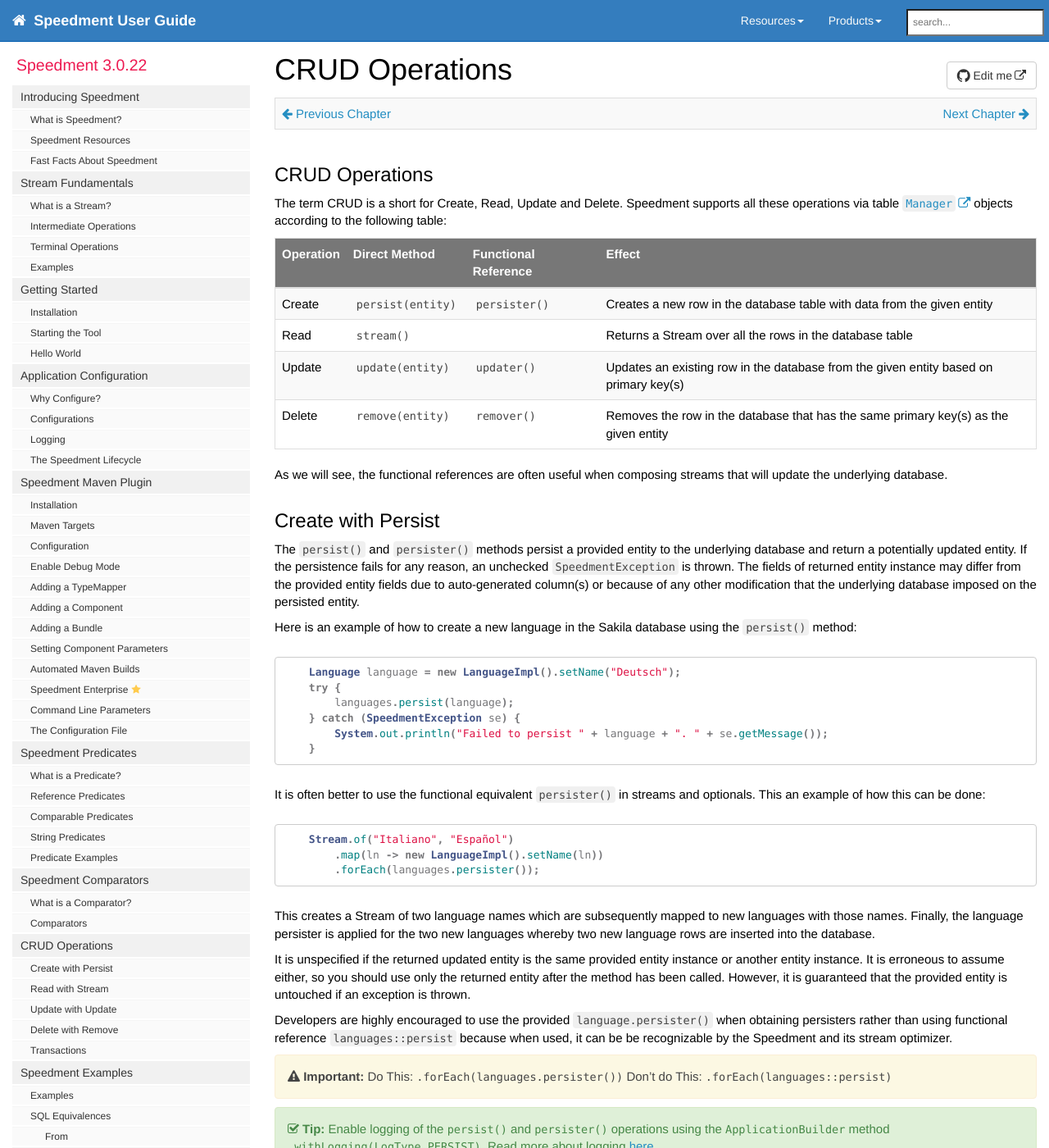
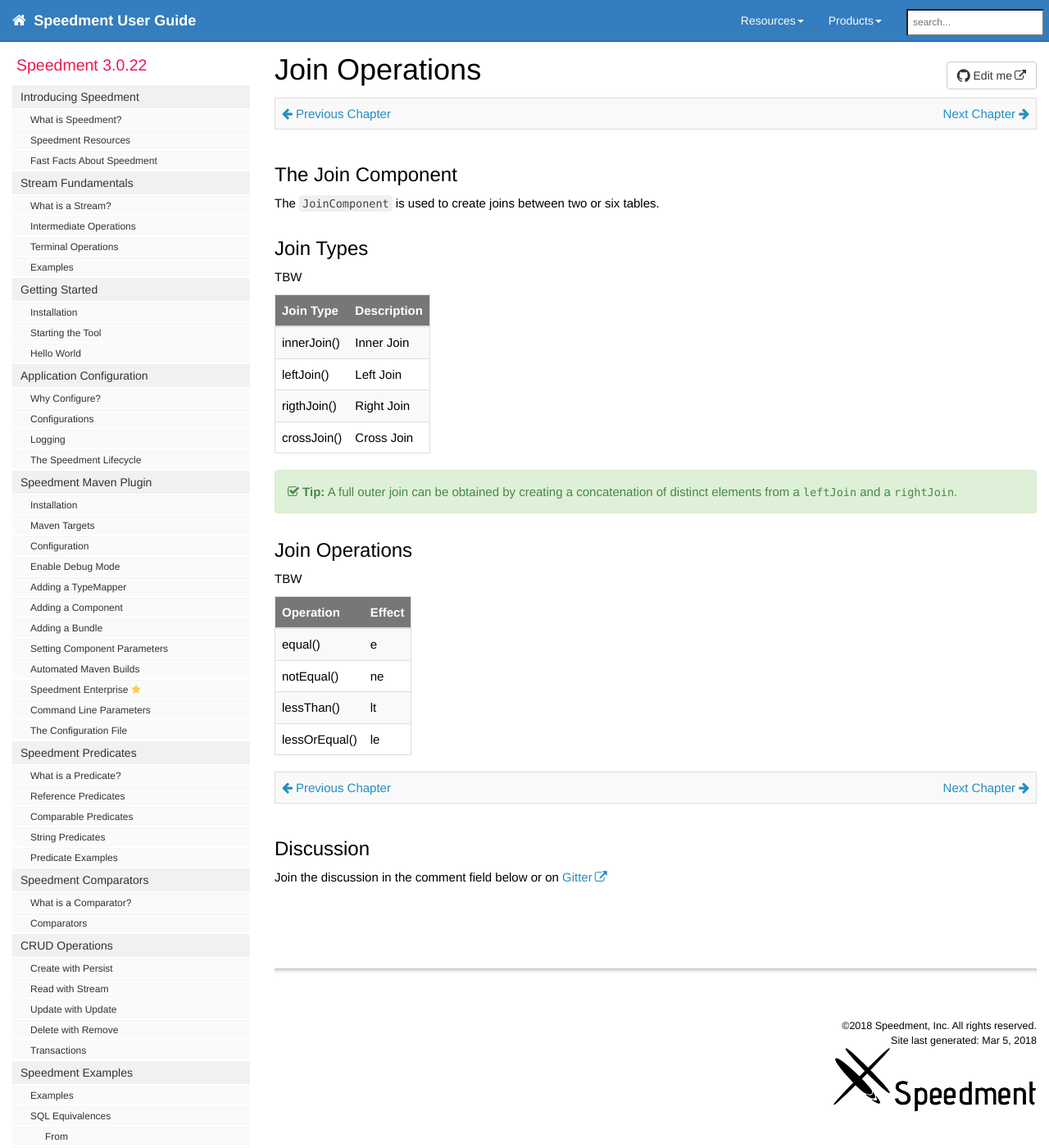
Before and after one commit to speedment/speedment-doc, a Jekyll site: the page built from pages/join.md, in a window 1280 px wide and 1400 px high. Shown: the whole window at 82% size. Built offline with Jekyll 4.4.1, drawn with Linux system fonts in a browser that asks for light colours; nearby versions of some CDN libraries; comment, search, counter and statistics services are not loaded; some of the changed text lies outside the part shown.

Commit message:
Add join page and menu entry

```diff
--- a/pages/comparator.md
+++ b/pages/comparator.md
@@ -6,7 +6,7 @@
 toc: false
 Tags: Stream, Comparator
 previous: predicate.html
-next: crud.html
+next: join.html
 ---
 
 {% include prev_next.html %}
--- a/pages/crud.md
+++ b/pages/crud.md
@@ -5,7 +5,7 @@
 keywords: CRUD, Create, Persist, Update, Delete, Remove
 toc: false
 Tags: CRUD, Create, Persist, Update, Delete, Remove
-previous: comparator.html
+previous: join.html
 next: speedment_examples.html
 ---
 
--- /dev/null
+++ b/pages/join.md
@@ -0,0 +1,52 @@
+---
+permalink: crud.html
+sidebar: mydoc_sidebar
+title: Join Operations
+keywords: Join
+toc: false
+Tags: Join
+previous: comparator.html
+next: crud.html
+---
+
+{% include prev_next.html %}
+
+
+## The Join Component
+
+The `JoinComponent` is used to create joins between two or six tables.
+
+
+## Join Types
+TBW
+
+| Join Type      |  Description
+| :------------- | :---------------------------------------------------------------------------------------------- |
+| innerJoin()    | Inner Join  |
+| leftJoin()     | Left Join   |
+| rigthJoin()    | Right Join  |
+| crossJoin()    | Cross Join  |
+
+
+{% include tip.html content= "
+A full outer join can be obtained by creating a concatenation of distinct elements from a `leftJoin` and a `rightJoin`.
+" %}
+
+## Join Operations
+TBW
+
+
+| Operation      | Effect
+| :------------- | :----------------------------------------------------------------------------------- |
+| equal()        | e
+| notEqual()     | ne
+| lessThan()     | lt
+| lessOrEqual()  | le
+
+
+{% include prev_next.html %}
+
+## Discussion
+Join the discussion in the comment field below or on [Gitter](https://gitter.im/speedment/speedment)
+
+{% include messenger.html page-url="join.html" %}
```
